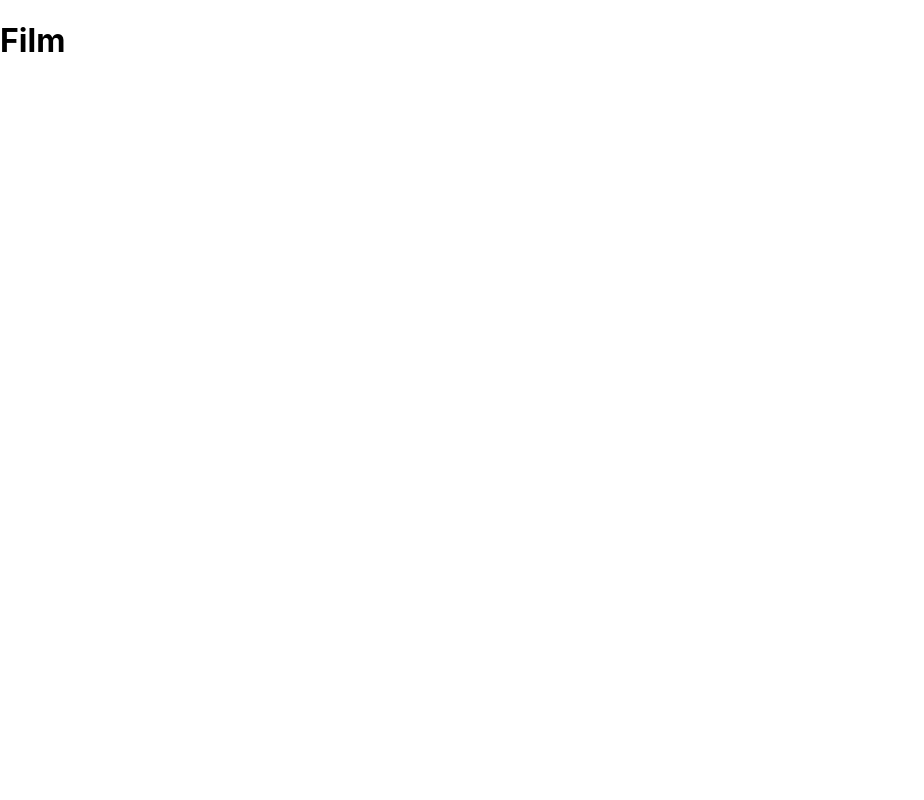
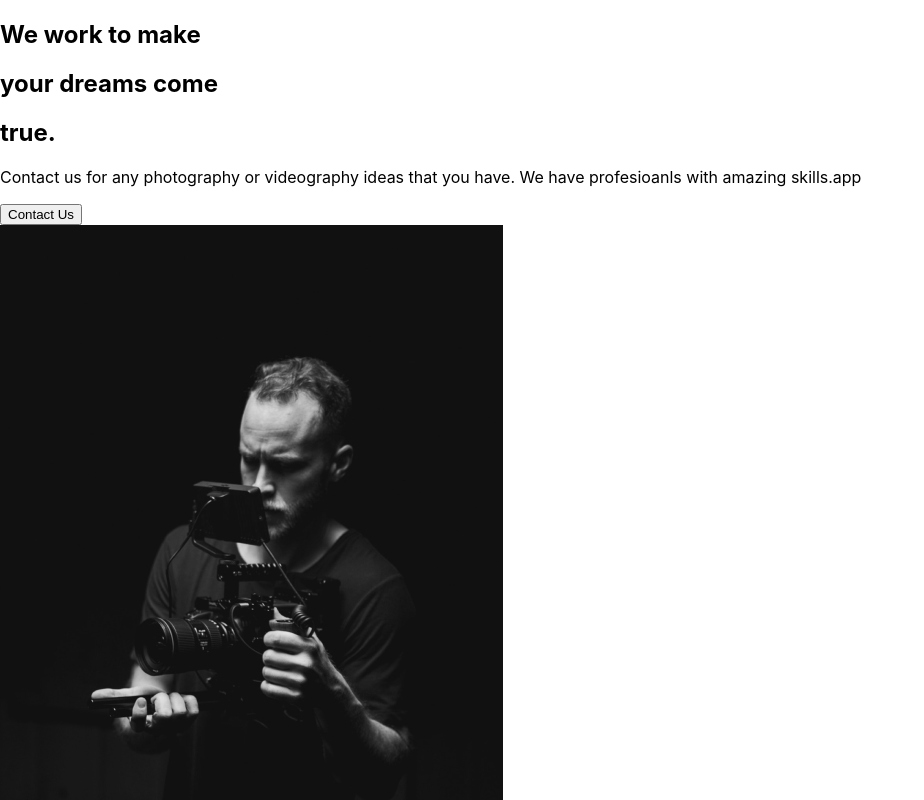
Before and after one commit to Mankge/capture-build, a React (Create React App) app: page / in a window 1280 px wide. Shown: the top 800 px of the page, without its empty margins (0-924 px from the left). Built offline with nearby package versions, Linux system fonts and the light colour scheme.

Commit message:
About Us and Services Sections

```diff
--- a/src/App.js
+++ b/src/App.js
@@ -1,7 +1,9 @@
+import AboutUs from "./pages/AboutUs";
+
 function App() {
   return (
     <div className="App">
-      <h1>Film</h1>
+      <AboutUs />
     </div>
   );
 }
--- /dev/null
+++ b/src/components/AboutSection.js
@@ -0,0 +1,33 @@
+import home1 from "../img/home1.png";
+
+const AboutSection = () => {
+  return (
+    <div>
+      <div className="description">
+        <div className="title">
+          <div className="hide">
+            <h2>We work to make</h2>
+          </div>
+          <div className="hide">
+            <h2>
+              your <span>dreams</span> come
+            </h2>
+          </div>
+          <div className="hide">
+            <h2>true.</h2>
+          </div>
+        </div>
+        <p>
+          Contact us for any photography or videography ideas that you have. We
+          have profesioanls with amazing skills.app
+        </p>
+        <button>Contact Us</button>
+      </div>
+      <div className="image">
+        <img src={home1} alt="Photographer" />
+      </div>
+    </div>
+  );
+};
+
+export default AboutSection;
--- /dev/null
+++ b/src/components/ServicesSection.js
@@ -0,0 +1,52 @@
+import clock from "../img/clock.svg";
+import diaphragm from "../img/diaphragm.svg";
+import money from "../img/money.svg";
+import teamwork from "../img/teamwork.svg";
+import home2 from "../img/home2.png";
+
+const ServicesSection = () => {
+  return (
+    <div className="services">
+      <div className="description">
+        <h1>
+          High <span>quality</span> service
+        </h1>
+        <div className="cards">
+          <div className="card">
+            <div className="icon">
+              <img src={clock} alt="" />
+              <h3>Efficient</h3>
+            </div>
+            <p>Lorem ipsum dolor sit amet</p>
+          </div>
+          <div className="card">
+            <div className="icon">
+              <img src={teamwork} alt="" />
+              <h3>Teamwork</h3>
+            </div>
+            <p>Lorem ipsum dolor sit amet</p>
+          </div>
+          <div className="card">
+            <div className="icon">
+              <img src={diaphragm} alt="" />
+              <h3>Diaphragm</h3>
+            </div>
+            <p>Lorem ipsum dolor sit amet</p>
+          </div>
+          <div className="card">
+            <div className="icon">
+              <img src={money} alt="" />
+              <h3>Affordable</h3>
+            </div>
+            <p>Lorem ipsum dolor sit amet</p>
+          </div>
+        </div>
+      </div>
+      <div className="image">
+        <img src={home2} alt="" />
+      </div>
+    </div>
+  );
+};
+
+export default ServicesSection;
--- /dev/null
+++ b/src/pages/AboutUs.js
@@ -0,0 +1,13 @@
+import AboutSection from "../components/AboutSection";
+import ServicesSection from "../components/ServicesSection";
+
+const AboutUs = () => {
+  return (
+    <div>
+      <AboutSection />
+      <ServicesSection />
+    </div>
+  );
+};
+
+export default AboutUs;
```
